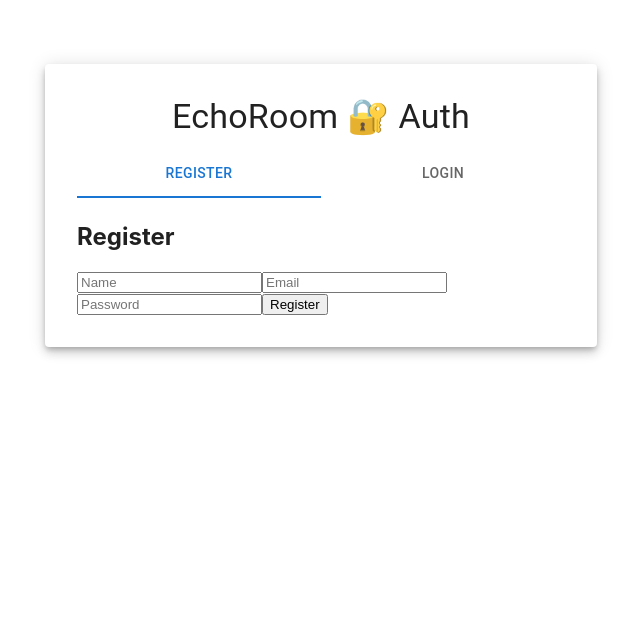
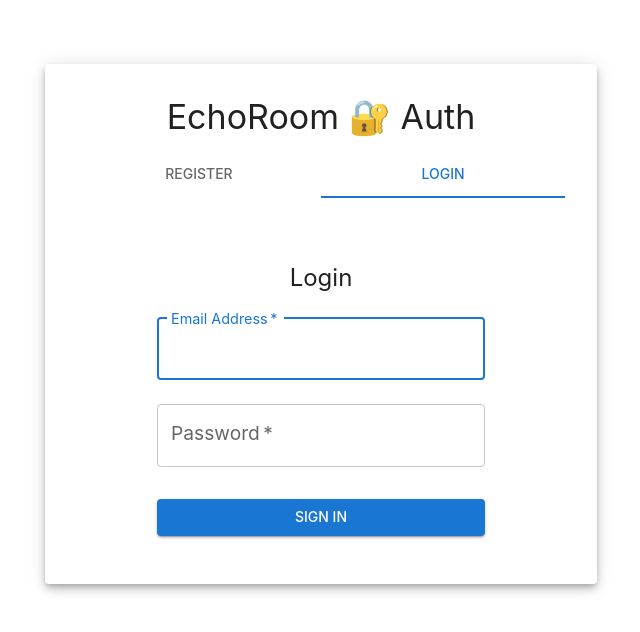
Before and after one commit to maneethreddy/Echoroom, a React (Create React App) app in the folder client/: page /auth in a window 1280 px wide. Shown: the top 632 px of the page, without its empty margins (319-959 px from the left). Built offline with nearby package versions, Linux system fonts and the light colour scheme.

Commit message:
authentication sucessful

```diff
--- a/client/package.json
+++ b/client/package.json
@@ -3,6 +3,7 @@
   "version": "0.1.0",
   "private": true,
   "dependencies": {
+    "@chakra-ui/react": "^3.21.0",
     "@emotion/react": "^11.14.0",
     "@emotion/styled": "^11.14.0",
     "@mui/icons-material": "^7.1.2",
@@ -12,6 +13,7 @@
     "@testing-library/react": "^16.3.0",
     "@testing-library/user-event": "^13.5.0",
     "axios": "^1.10.0",
+    "framer-motion": "^12.19.1",
     "react": "^19.1.0",
     "react-dom": "^19.1.0",
     "react-router-dom": "^7.6.2",
--- a/client/src/App.js
+++ b/client/src/App.js
@@ -1,11 +1,12 @@
-import React from 'react';
+import React, { useState } from 'react';
 import Register from './Register';
 import Login from './Login';
+import Dashboard from './Dashboard';
 import { Container, Box, Typography, Paper, Tabs, Tab } from '@mui/material';
-import { useState } from 'react';
+import { BrowserRouter as Router, Routes, Route, Navigate } from 'react-router-dom';
 
-function App() {
-  const [tab, setTab] = useState(0);
+function AuthTabs() {
+  const [tab, setTab] = useState(1); // default to Login
 
   return (
     <Container maxWidth="sm" sx={{ mt: 8 }}>
@@ -13,15 +14,18 @@ function App() {
         <Typography variant="h4" align="center" gutterBottom>
           EchoRoom 🔐 Auth
         </Typography>
+
         <Tabs
           value={tab}
           onChange={(_, newValue) => setTab(newValue)}
           variant="fullWidth"
           sx={{ mb: 3 }}
+          centered
         >
           <Tab label="Register" />
           <Tab label="Login" />
         </Tabs>
+
         <Box>
           {tab === 0 && <Register />}
           {tab === 1 && <Login />}
@@ -31,4 +35,21 @@ function App() {
   );
 }
 
+function App() {
+  const isAuthenticated = !!localStorage.getItem("token");
+
+  return (
+    <Router>
+      <Routes>
+        <Route path="/" element={<Navigate to={isAuthenticated ? "/dashboard" : "/auth"} />} />
+        <Route path="/auth" element={<AuthTabs />} />
+        <Route
+          path="/dashboard"
+          element={isAuthenticated ? <Dashboard /> : <Navigate to="/auth" />}
+        />
+      </Routes>
+    </Router>
+  );
+}
+
 export default App;
--- /dev/null
+++ b/client/src/Dashboard.js
@@ -0,0 +1,18 @@
+import React from 'react';
+
+function Dashboard() {
+  const logout = () => {
+    localStorage.removeItem("token");
+    window.location.href = "/auth";
+  };
+
+  return (
+    <div style={{ textAlign: 'center', marginTop: '100px' }}>
+      <h1>👑 Welcome to EchoRoom Dashboard</h1>
+      <p>You are logged in!</p>
+      <button onClick={logout}>Logout</button>
+    </div>
+  );
+}
+
+export default Dashboard;
--- a/client/src/Login.js
+++ b/client/src/Login.js
@@ -1,4 +1,21 @@
 import React, { useState } from 'react';
+import { Container, Box, TextField, Button, Typography } from '@mui/material';
+import { motion } from 'framer-motion';
+
+const containerVariants = {
+  hidden: { opacity: 0 },
+  visible: {
+    opacity: 1,
+    transition: {
+      staggerChildren: 0.2,
+    },
+  },
+};
+
+const itemVariants = {
+  hidden: { y: 20, opacity: 0 },
+  visible: { y: 0, opacity: 1 },
+};
 
 const Login = () => {
   const [email, setEmail] = useState('');
@@ -15,9 +32,9 @@ const Login = () => {
 
       const data = await res.json();
       if (data.token) {
-        alert("Login successful!");
-        localStorage.setItem("token", data.token);
-      } else {
+      localStorage.setItem("token", data.token);
+      window.location.href = "/dashboard";
+    }else {
         alert(data.msg);
       }
     } catch (err) {
@@ -26,12 +43,70 @@ const Login = () => {
   };
 
   return (
-    <form onSubmit={handleLogin}>
-      <h2>Login</h2>
-      <input type="email" placeholder="Email" value={email} onChange={(e) => setEmail(e.target.value)} />
-      <input type="password" placeholder="Password" value={password} onChange={(e) => setPassword(e.target.value)} />
-      <button type="submit">Login</button>
-    </form>
+    <Container component="main" maxWidth="xs">
+      <Box
+        sx={{
+          marginTop: 8,
+          display: 'flex',
+          flexDirection: 'column',
+          alignItems: 'center',
+        }}
+      >
+        <Typography component="h1" variant="h5">
+          Login
+        </Typography>
+        <motion.div
+          variants={containerVariants}
+          initial="hidden"
+          animate="visible"
+        >
+          <Box component="form" onSubmit={handleLogin} sx={{ mt: 1 }}>
+            <motion.div variants={itemVariants}>
+              <TextField
+                margin="normal"
+                required
+                fullWidth
+                id="email"
+                label="Email Address"
+                name="email"
+                autoComplete="email"
+                autoFocus
+                value={email}
+                onChange={(e) => setEmail(e.target.value)}
+                InputProps={{ style: { fontSize: '1.2rem', padding: '1px' } }}
+                InputLabelProps={{ style: { fontSize: '1.2rem' } }}
+              />
+            </motion.div>
+            <motion.div variants={itemVariants}>
+              <TextField
+                margin="normal"
+                required
+                fullWidth
+                name="password"
+                label="Password"
+                type="password"
+                id="password"
+                autoComplete="current-password"
+                value={password}
+                onChange={(e) => setPassword(e.target.value)}
+                InputProps={{ style: { fontSize: '1.2rem', padding: '1px' } }}
+                InputLabelProps={{ style: { fontSize: '1.2rem' } }}
+              />
+            </motion.div>
+            <motion.div variants={itemVariants}>
+              <Button
+                type="submit"
+                fullWidth
+                variant="contained"
+                sx={{ mt: 3, mb: 2 }}
+              >
+                Sign In
+              </Button>
+            </motion.div>
+          </Box>
+        </motion.div>
+      </Box>
+    </Container>
   );
 };
 
--- a/client/src/Register.js
+++ b/client/src/Register.js
@@ -1,4 +1,21 @@
 import React, { useState } from 'react';
+import { Container, Box, TextField, Button, Typography } from '@mui/material';
+import { motion } from 'framer-motion';
+
+const containerVariants = {
+  hidden: { opacity: 0 },
+  visible: {
+    opacity: 1,
+    transition: {
+      staggerChildren: 0.2,
+    },
+  },
+};
+
+const itemVariants = {
+  hidden: { y: 20, opacity: 0 },
+  visible: { y: 0, opacity: 1 },
+};
 
 const Register = () => {
   const [name, setName] = useState('');
@@ -22,13 +39,85 @@ const Register = () => {
   };
 
   return (
-    <form onSubmit={handleRegister}>
-      <h2>Register</h2>
-      <input type="text" placeholder="Name" value={name} onChange={(e) => setName(e.target.value)} />
-      <input type="email" placeholder="Email" value={email} onChange={(e) => setEmail(e.target.value)} />
-      <input type="password" placeholder="Password" value={password} onChange={(e) => setPassword(e.target.value)} />
-      <button type="submit">Register</button>
-    </form>
+    <Container component="main" maxWidth="xs">
+      <Box
+        sx={{
+          marginTop: 8,
+          display: 'flex',
+          flexDirection: 'column',
+          alignItems: 'center',
+        }}
+      >
+        <Typography component="h1" variant="h5">
+          Register
+        </Typography>
+        <motion.div
+          variants={containerVariants}
+          initial="hidden"
+          animate="visible"
+        >
+          <Box component="form" onSubmit={handleRegister} sx={{ mt: 1 }}>
+            <motion.div variants={itemVariants}>
+              <TextField
+                margin="normal"
+                required
+                fullWidth
+                id="name"
+                label="Name"
+                name="name"
+                autoComplete="name"
+                autoFocus
+                value={name}
+                onChange={(e) => setName(e.target.value)}
+                InputProps={{ style: { fontSize: '1.2rem', padding: '1px' } }}
+                InputLabelProps={{ style: { fontSize: '1.2rem' } }}
+              />
+            </motion.div>
+            <motion.div variants={itemVariants}>
+              <TextField
+                margin="normal"
+                required
+                fullWidth
+                id="email"
+                label="Email Address"
+                name="email"
+                autoComplete="email"
+                value={email}
+                onChange={(e) => setEmail(e.target.value)}
+                InputProps={{ style: { fontSize: '1.2rem', padding: '1px' } }}
+                InputLabelProps={{ style: { fontSize: '1.2rem' } }}
+              />
+            </motion.div>
+            <motion.div variants={itemVariants}>
+              <TextField
+                margin="normal"
+                required
+                fullWidth
+                name="password"
+                label="Password"
+                type="password"
+                id="password"
+                autoComplete="current-password"
+                value={password}
+                onChange={(e) => setPassword(e.target.value)}
+                InputProps={{ style: { fontSize: '1.2rem', padding: '1px' } }}
+                InputLabelProps={{ style: { fontSize: '1.2rem' } }}
+              />
+            </motion.div>
+            <motion.div variants={itemVariants}>
+              <Button
+                type="submit"
+                fullWidth
+                variant="contained"
+                sx={{ mt: 3, mb: 2 }}
+              >
+                Register
+              </Button>
+            </motion.div>
+          </Box>
+        </motion.div>
+      </Box>
+    </Container>
   );
 };
 
--- a/client/src/index.js
+++ b/client/src/index.js
@@ -3,11 +3,17 @@ import ReactDOM from 'react-dom/client';
 import './index.css';
 import App from './App';
 import reportWebVitals from './reportWebVitals';
+import { ThemeProvider } from '@mui/material/styles';
+import CssBaseline from '@mui/material/CssBaseline';
+import theme from './theme';
 
 const root = ReactDOM.createRoot(document.getElementById('root'));
 root.render(
   <React.StrictMode>
-    <App />
+    <ThemeProvider theme={theme}>
+      <CssBaseline />
+      <App />
+    </ThemeProvider>
   </React.StrictMode>
 );
 
--- /dev/null
+++ b/client/src/theme.js
@@ -0,0 +1,28 @@
+import { createTheme } from '@mui/material/styles';
+
+const theme = createTheme({
+  palette: {
+    primary: {
+      main: '#1976d2',
+    },
+    secondary: {
+      main: '#dc004e',
+    },
+  },
+  typography: {
+    fontFamily: [
+      '-apple-system',
+      'BlinkMacSystemFont',
+      '"Segoe UI"',
+      'Roboto',
+      '"Helvetica Neue"',
+      'Arial',
+      'sans-serif',
+      '"Apple Color Emoji"',
+      '"Segoe UI Emoji"',
+      '"Segoe UI Symbol"',
+    ].join(','),
+  },
+});
+
+export default theme;
--- a/package.json
+++ b/package.json
@@ -1,6 +1,7 @@
 {
   "dependencies": {
-    "mongodb": "^6.17.0"
+    "mongodb": "^6.17.0",
+    "react-router-dom": "^7.6.2"
   },
   "devDependencies": {
     "autoprefixer": "^10.4.21",
```
Also changed, not shown: 2 other files (tests, documents, lock files or other folders).
